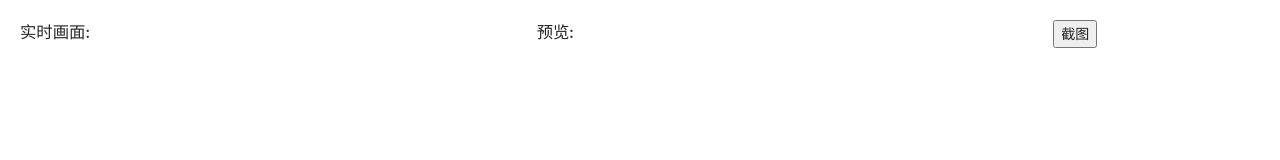
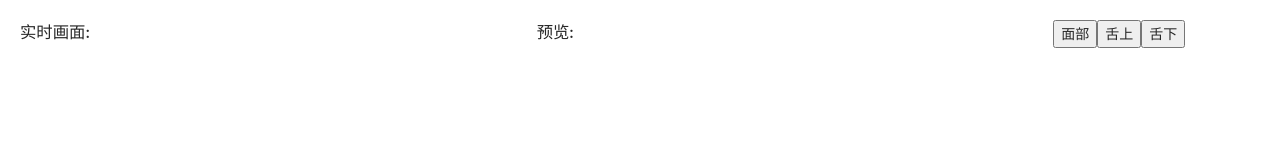
Before and after one commit to liuzenghui2007/cra0, a React (Create React App) app: page /camera in a window 1280 px wide. Shown: the top 160 px of the page. Built offline with nearby package versions, Linux system fonts and the light colour scheme.

Commit message:
react中的eventHandler默认参数是e，与vue不同，传递其他参数需要手动扩展

```diff
--- a/src/components/camera/index.jsx
+++ b/src/components/camera/index.jsx
@@ -155,8 +155,8 @@ export class CameraItem extends React.Component {
         // $("#canvas").css('background-image', backgroundImg);
         canvas.style.background = backgroundImg;
     };
-    snag = () => {
-        this.takePicturePreView()
+    snag = (pos) => {
+        this.takePicturePreView(pos)
         this.takePictureSave()
     }
     drawMask = ()=> {
@@ -282,7 +282,9 @@ export class CameraItem extends React.Component {
                 </Col>
                 <Col span={4} key={3}>
                     <div>
-                        <button onClick={this.snag}>截图</button>
+                        <button onClick={(e) => this.snag('face', e)}>面部</button>
+                        <button onClick={(e) => this.snag('top', e)}>舌上</button>
+                        <button onClick={(e) => this.snag('bottom', e)}>舌下</button>
                     </div>
                 </Col>
             </Row>
```
